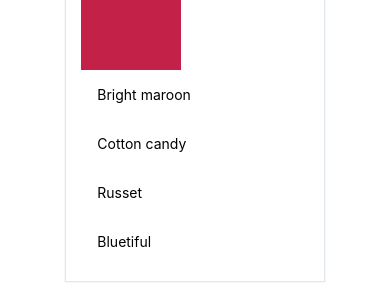
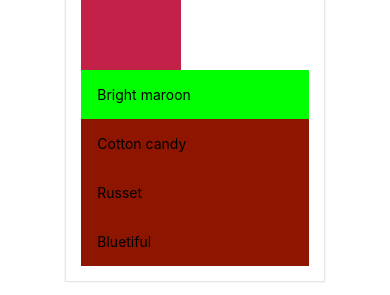
Before and after one commit to applena/color_trainer, a React Native app: screen / in a window 390 px wide. Both pictures are taken after a click on the button "CHOOSE THE CORRECT NAME". Shown: the part 296-591 px from the top of the page. Built offline with nearby package versions, Linux system fonts and the light colour scheme.

Commit message:
background colors correct

```diff
--- a/App.js
+++ b/App.js
@@ -8,7 +8,7 @@ import { Card } from 'react-native-elements';
 import AsyncStorage from '@react-native-async-storage/async-storage';
 import DropdownLevelPicker from './components/DropdownLevelPicker';
 import GuessColorGame from './components/GuessColorGame';
-import GuessNameGame from './components/guessNameGame';
+import GuessNameGame from './components/GuessNameGame';
 
 export default function App() {
   const allColors = [...colorsAF, ...colorsGM, ...colorsNZ];
@@ -18,9 +18,7 @@ export default function App() {
   const [displayColor, setDisplayColor] = useState(false);
   const [gameMode, setGameMode] = useState(false);
   const [score, setScore] = useState(0);
-  const [status, setStatus] = useState('incorrect');
-  const [level, setLevel] = useState('Beginner');
-  const [backgroundColor, setBackgroundColor] = useState('#fff');
+  const [status, setStatus] = useState(false);
 
   useEffect(() => {
     getNewColor();
@@ -29,6 +27,7 @@ export default function App() {
 
   const getNewColor = (array = allColors) => {
     // console.log('getNewColor', { array })
+    setStatus(false);
     let tempArray = [];
     for (let i = 0; i < 4; i++) {
       let index = Math.floor(Math.random() * array.length);
@@ -52,7 +51,6 @@ export default function App() {
     } else {
       getNewColor(colorArray);
     }
-    setLevel(level);
   }
 
   const pickChosenColor = (array) => {
@@ -60,7 +58,7 @@ export default function App() {
     let chosenColorIndex = Math.floor(Math.random() * array.length);
     // console.log('chosen color', array[chosenColorIndex]);
     setChosenColor(array[chosenColorIndex]);
-    setStatus('');
+    setStatus(false);
   }
 
   const setExpertLevel = () => {
@@ -90,11 +88,9 @@ export default function App() {
       let tempScore = score + 1;
       setScore(tempScore);
       saveScore(tempScore);
-      setBackgroundColor('#00ff00');
       setStatus('correct');
     } else {
       setStatus('incorrect');
-      setBackgroundColor('#8e1600');
     }
     // setTimeout(function () { getNewColor(colorArray); }, 1000);
   }
--- a/app.json
+++ b/app.json
@@ -2,7 +2,7 @@
   "expo": {
     "name": "colorTrainer",
     "slug": "colorTrainer",
-    "version": "1.0.8",
+    "version": "1.0.9",
     "orientation": "portrait",
     "icon": "./assets/icon.png",
     "splash": {
--- a/components/GuessNameGame.js
+++ b/components/GuessNameGame.js
@@ -3,6 +3,7 @@ import { Card, ListItem } from 'react-native-elements';
 import { Text, TouchableHighlight } from 'react-native';
 
 function GuessNameGame(props) {
+  console.log('status', props.status, { props })
 
   const checkAnswer = (arr) => props.checkAnswer(arr);
 
@@ -11,11 +12,15 @@ function GuessNameGame(props) {
       <Card.Title>What is the NAME of this COLOR</Card.Title>
       <Text style={{ width: '100px', height: '100px', display: 'inline', alignItems: 'center', backgroundColor: props.chosenColor[1] ? props.chosenColor[1] : 'ff0000' }}></Text>
       {props.indexes.map(i => (
-        <ListItem key={i} style={{ backgroundColor: props.status === 'correct' ? '#00ff00' : '#8e1600' }}>
+        <ListItem
+          key={i}
+          // containerStyle={{ backgroundColor: props.status === 'correct' ? '#00ff00' : props.status === 'incorrect' ? '#8e1600' : '#fff' }}
+          containerStyle={{ backgroundColor: props.chosenColor[1] === props.colorArray[i][1] ? '#00ff00' : '#8e1600' }}
+        >
           <TouchableHighlight
             onClick={() => checkAnswer(props.colorArray[i])}
             onPress={() => checkAnswer(props.colorArray[i])}
-            underlayColor={props.status === 'correct' ? '#00ff00' : props.status === 'incorrect' ? '#8e1600' : '#fff'}
+          // underlayColor={props.status === 'correct' ? '#00ff00' : props.status === 'incorrect' ? '#8e1600' : '#fff'}
           >
             <Text>{props.colorArray[i] ? props.colorArray[i][0] : ""}</Text>
           </TouchableHighlight>
--- a/package.json
+++ b/package.json
@@ -1,6 +1,6 @@
 {
   "name": "colortrainer",
-  "version": "1.0.8",
+  "version": "1.0.9",
   "main": "node_modules/expo/AppEntry.js",
   "scripts": {
     "start": "expo start",
```
